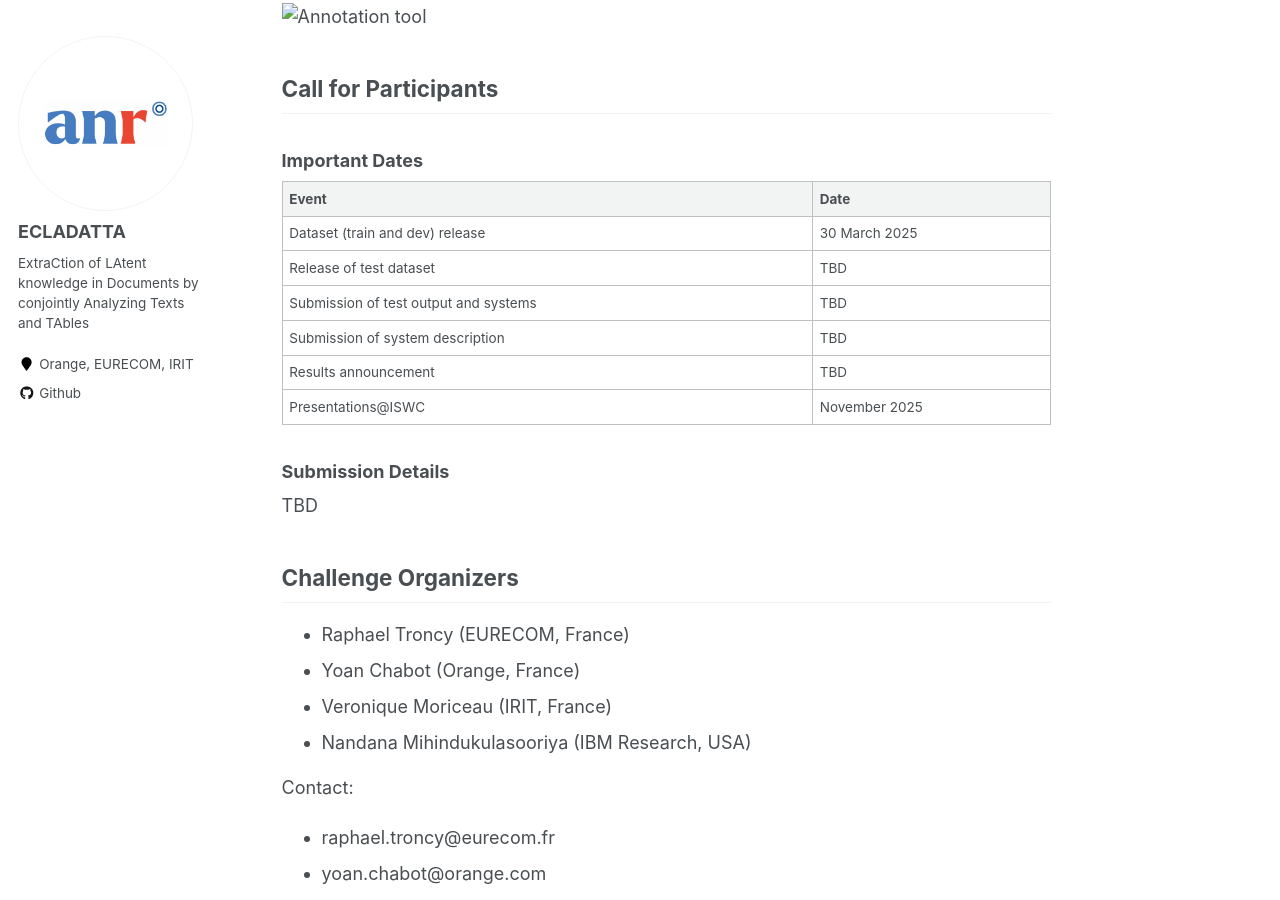
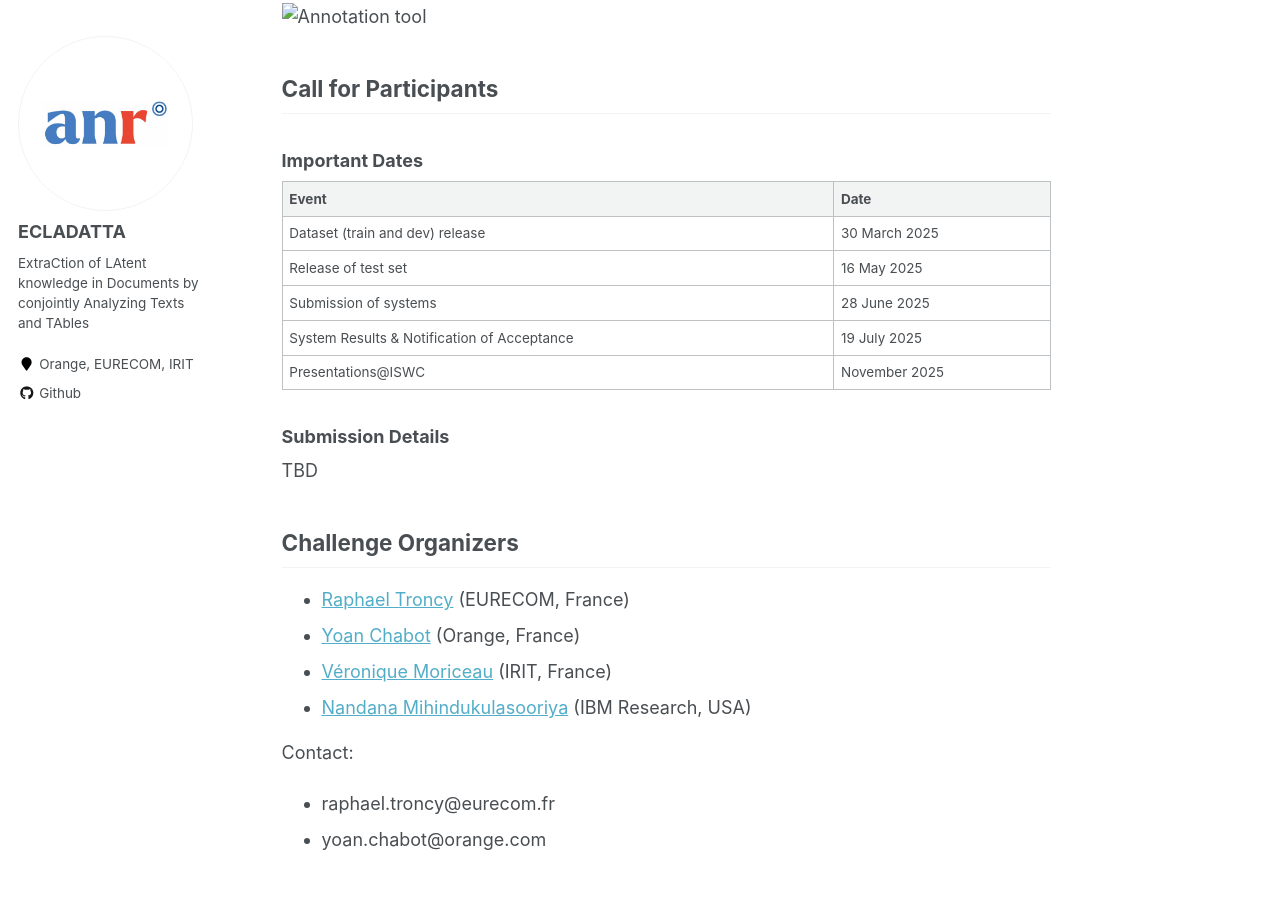
Before and after one commit to ecladatta/ecladatta.github.io, a Jekyll site: the page built from _pages/triplet.md, in a window 1280 px wide and 900 px high, scrolled down 1309 px. Built offline with Jekyll 4.4.1, drawn with Linux system fonts in a browser that asks for light colours.

Commit message:
Update triplet.md

```diff
--- a/_pages/triplet.md
+++ b/_pages/triplet.md
@@ -24,22 +24,21 @@ In this context, the TRIPLET 2025 challenge aims at proposing three sub-tasks an
 ### Important Dates
 
 | Event                                 | Date          |
-| ------------------------------------ | -------------- |
+| ------------------------------------- | -------------- |
 | Dataset (train and dev) release       | 30 March 2025 |
-| Release of test dataset               | TBD           |
-| Submission of test output and systems | TBD           |
-| Submission of system description      | TBD           |
-| Results announcement                  | TBD           |
+| Release of test set                   | 16 May 2025 |
+| Submission of systems                 | 28 June 2025 |
+| System Results & Notification of Acceptance | 19 July 2025 |
 | Presentations@ISWC                    | November 2025 |
 
 ### Submission Details
 TBD
 
 ## Challenge Organizers
-- Raphael Troncy (EURECOM, France)
-- Yoan Chabot (Orange, France)
-- Veronique Moriceau (IRIT, France)
-- Nandana Mihindukulasooriya (IBM Research, USA)
+- [Raphael Troncy](https://www.eurecom.fr/fr/people/troncy-raphael) (EURECOM, France)
+- [Yoan Chabot](https://yoanchabot.github.io/) (Orange, France)
+- [Véronique Moriceau](https://www.irit.fr/~Veronique.Moriceau/) (IRIT, France)
+- [Nandana Mihindukulasooriya](https://scholar.google.es/citations?user=obOPbVQAAAAJ&hl=en) (IBM Research, USA)
 
 Contact:
 - raphael.troncy@eurecom.fr
```
